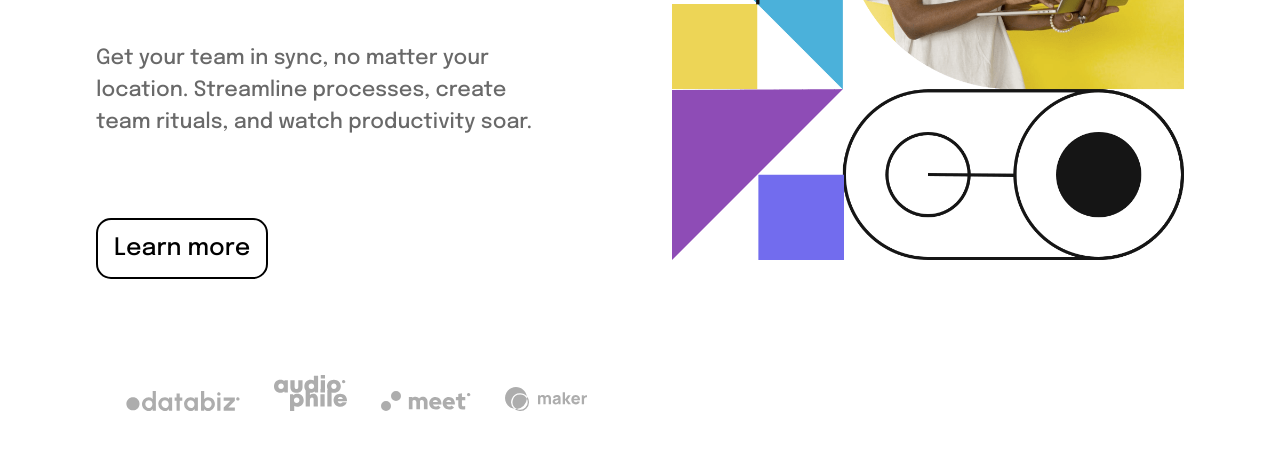
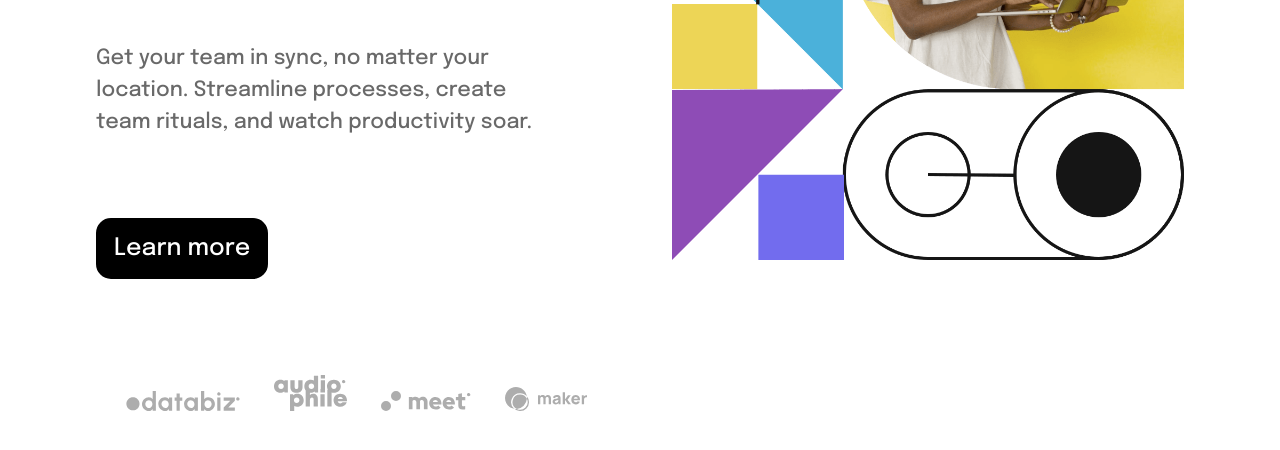
Before and after one commit to Elphyn/snap-homepage, a plain HTML site: page index.html in a window 1280 px wide. Shown: the part 588-1038 px from the top of the page. Drawn offline with Linux system fonts and the light colour scheme.

Commit message:
fixed button color

```diff
--- a/styles.css
+++ b/styles.css
@@ -187,11 +187,17 @@ main > article {
 }
 
 #learn-more {
-    background-color: transparent;
+    background-color: black;
+    color: white;
     border: 2px solid black;
     border-radius: 15px;
     padding: 1rem;
     font-size: 1.5rem;
+    transition: 300ms ease;
+}
+#learn-more:hover {
+    background-color: transparent;
+    color: black;
 }
 
 .links-section {
```
